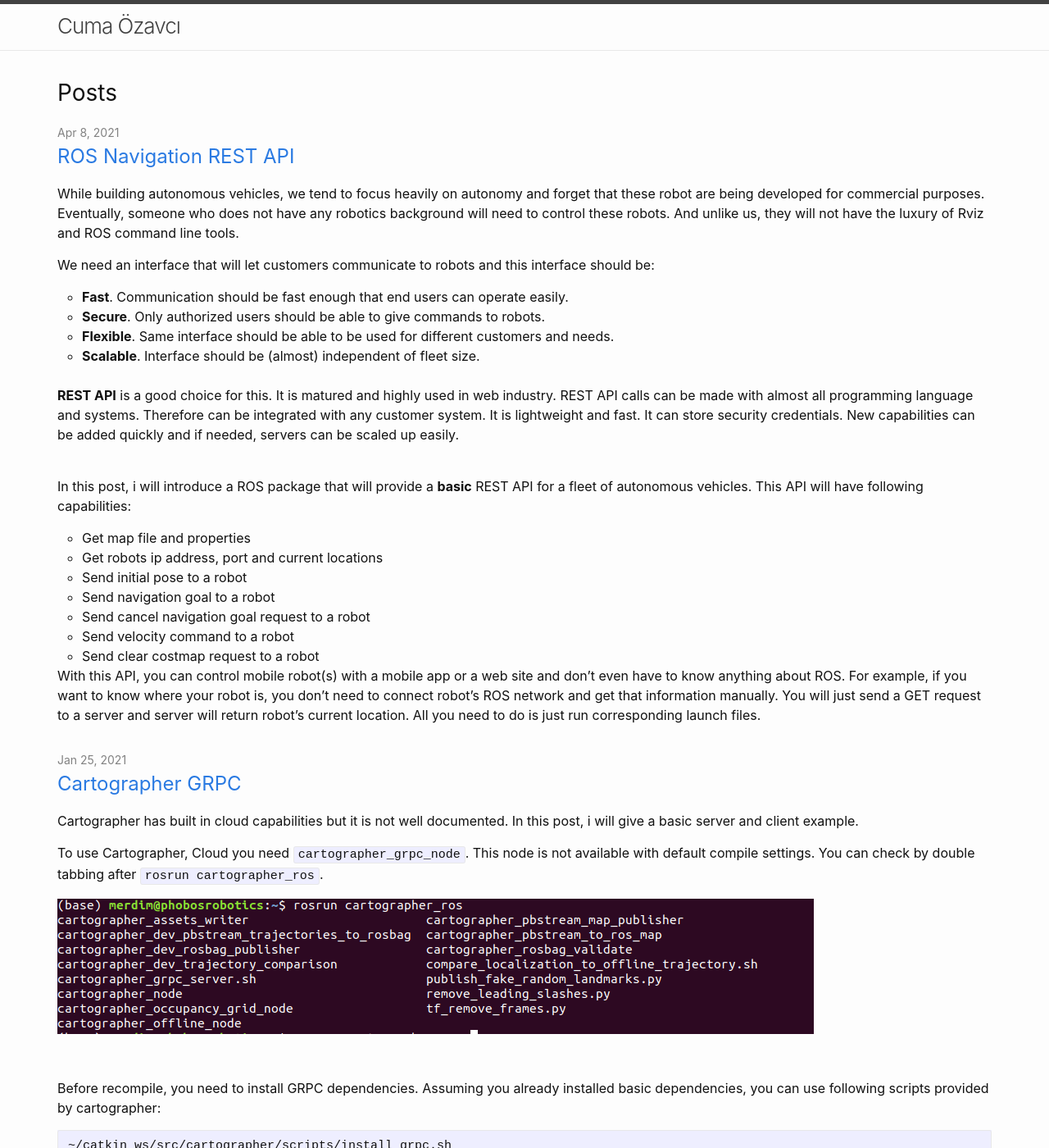
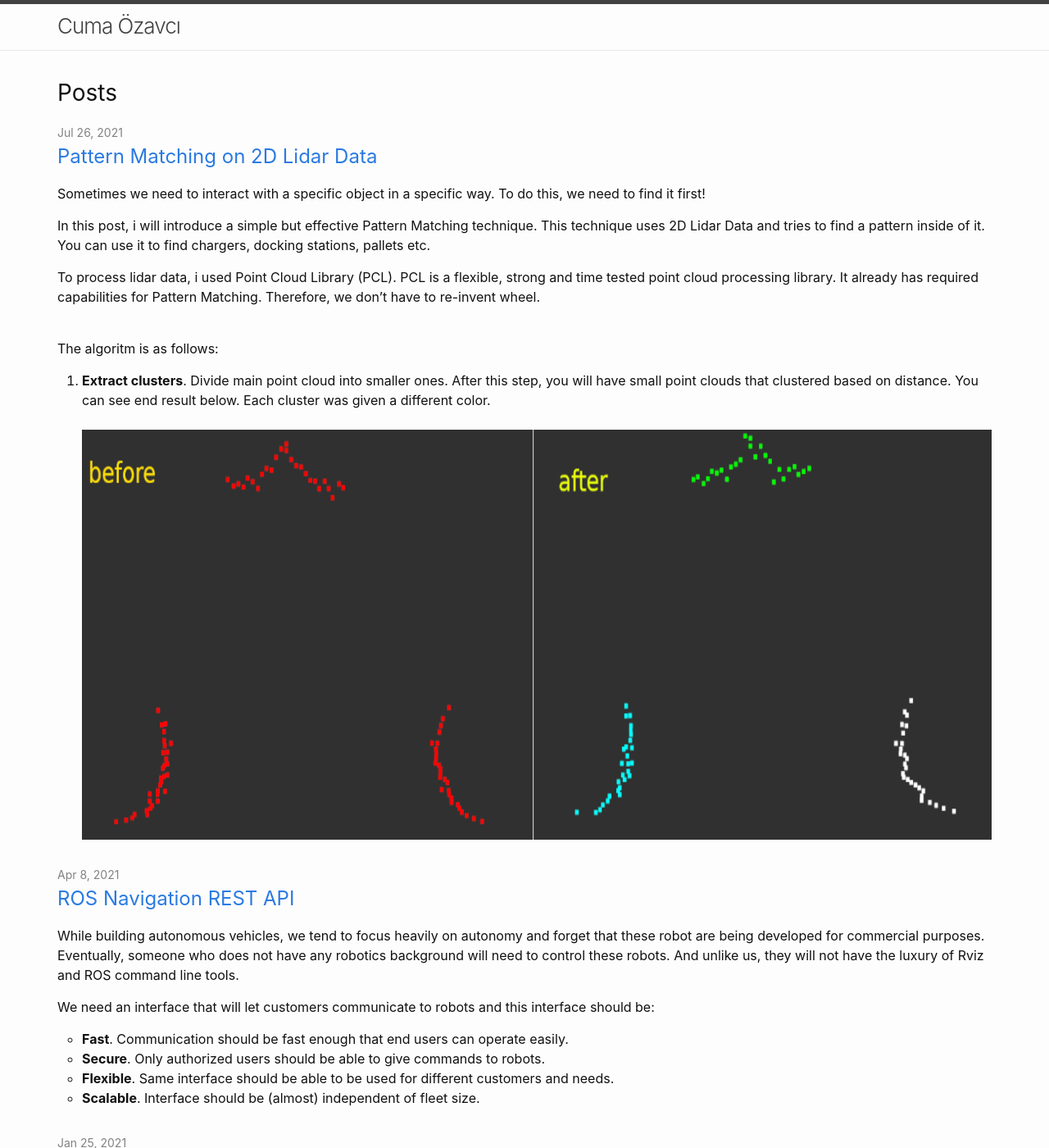
Before and after one commit to CumaOzavci/CumaOzavci.github.io, a Jekyll site: the page built from index.markdown, in a window 1280 px wide and 1400 px high. Shown: the whole window at 82% size. Built offline with Jekyll 4.4.1, drawn with Linux system fonts in a browser that asks for light colours; some of the changed text lies outside the part shown.

Commit message:
pattern matcher first commit

````diff
--- a/_config.yml
+++ b/_config.yml
@@ -21,7 +21,6 @@
 title: Cuma Özavcı
 email: cumaozavci@outlook.com
 description: >- # this means to ignore newlines until "baseurl:"
-  My personal blog. I will publish my projects and examples here.
 baseurl: "" # the subpath of your site, e.g. /blog
 url: "https://cumaozavci.github.io" # the base hostname & protocol for your site, e.g. http://example.com
 github_username:  CumaOzavci
--- /dev/null
+++ b/_posts/2021-07-26-pattern_matching_on_2d_lidar_data.md
@@ -0,0 +1,68 @@
+---
+layout: post
+title:  "Pattern Matching on 2D Lidar Data"
+date:   2021-07-26 12:00:00 +0300
+categories: pcl pattern_matching perception
+excerpt_separator: <!--more-->
+---
+
+Sometimes we need to interact with a specific object in a specific way. To do this, we need to find it first!
+
+In this post, i will introduce a simple but effective Pattern Matching technique. This technique uses 2D Lidar Data and tries to find a pattern inside of it. You can use it to find chargers, docking stations, pallets etc.
+
+To process lidar data, i used Point Cloud Library (PCL). PCL is a flexible, strong and time tested point cloud processing library. It already has required capabilities for Pattern Matching. Therefore, we don't have to re-invent wheel.
+<br/>
+<br/>
+#### The algoritm is as follows:
+1. **Extract clusters**. Divide main point cloud into smaller ones. After this step, you will have small point clouds that clustered based on distance. You can see end result below. Each cluster was given a different color.
+<br/>
+<br/>
+<img align="center" width="1200" height="500" src="/pictures/cluster_before_after.png">
+<!--more-->
+<br/>
+<br/>
+<br/>
+2. **Run ICP on every cluster**. Try to mach every cluster with pattern using Iterative Closest Point (ICP). Since ICP is very sensitive to initial alignment, use difference between cluster and pattern centroids as initial alignment.
+<br/>
+<br/>
+<img align="center" width="1200" height="600" src="/pictures/clusters_icp.png">
+<br/>
+<br/>
+<br/>
+3. **Get best match as result**. ICP gives a fitness score to asses match quality. Get best fitness score to determine which cluster is likely the pattern.
+<br/>
+<br/>
+<img align="center" width="1200" height="600" src="/pictures/cluster_icp.png">
+<br/>
+<br/>
+
+<br/>
+## [Pattern Matcher ROS Package](https://github.com/CumaOzavci/pattern_matcher)
+I have created a ROS Package to <u>demonstrate</u> above algorithm. You can download it from [here](https://github.com/CumaOzavci/pattern_matcher). To open simulation environment and `matcher` node, run these commands as in the video below.
+<br/>
+```
+export TURTLEBOT3_MODEL=waffle
+roslaunch pattern_matcher gazebo.launch
+roslaunch pattern_matcher matcher.launch
+```
+<br/>
+<iframe width="1150" height="700" src="http://www.youtube.com/embed/-ohMNUXLn4Q" title="YouTube video player" frameborder="0" allow="accelerometer; autoplay; clipboard-write; encrypted-media; gyroscope; picture-in-picture" allowfullscreen></iframe>
+
+<br/>
+#### Notes:
+- Currently, all clusters are being used for ICP match. In crowded environments, this will result higher loop times.
+- Match quality is inversely proportional to lidar noise. Lower lidar noise gives better match results.
+- No matter what lidar you use, there will always be some noise. Therefore match result will be always noisy. If you want to use this technique for something like visual servoing, you should consider using some filter.
+
+
+<br/>
+# Creating Your Own Pattern
+This package reads pattern from a `pcd` file. Default `pcd` file is located at `pattern_matcher/pcd/pattern.pcd`. `pcd` filepath is given to `matcher` node as `pattern_filepath` parameter. You can change this parameter to use your own pattern. If you don't have a `pcd` file, you can use `recorder` node to create one.
+<br/>
+<br/>
+`recorder` node collects lidar scans, calculates a `mean scan` to reduce lidar noise and saves it as `pcd` file. You can use it by running below command. Parameter desctiptions are located in the launch file.
+```
+roslaunch pattern_matcher recorder.launch
+```
+<br/>
+`matcher` node calculates the transformation between lidar's current position and recording position. Therefore before recording a `pcd` file, make sure lidar is in 'desired' position.
````
Also changed, not shown: _posts/2021-04-01-ros_navigation_rest_api.md (+2 -2 lines), pictures/cluster_before_after.png (added), pictures/cluster_icp.png (added), pictures/clusters_icp.png (added).
